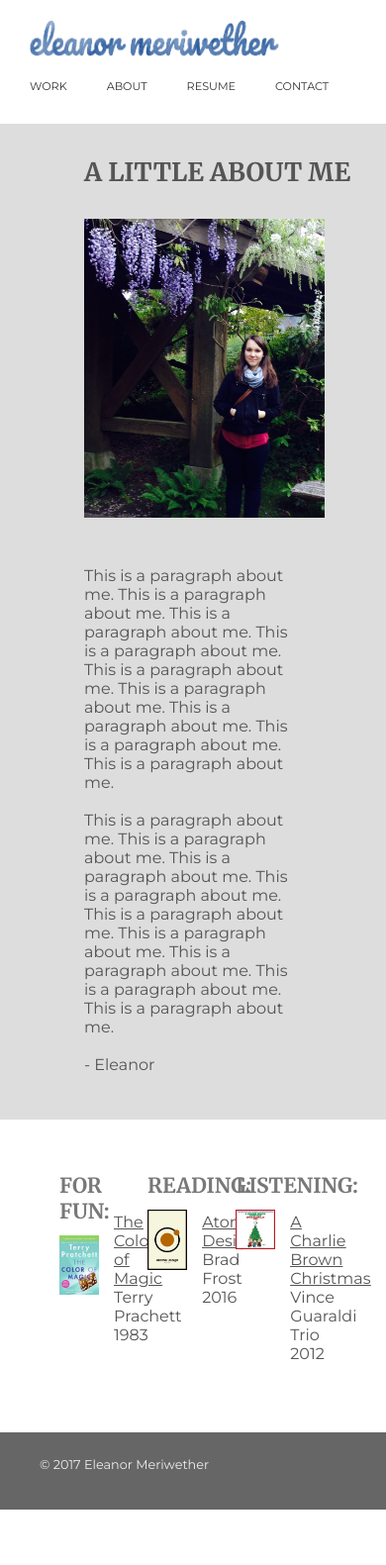
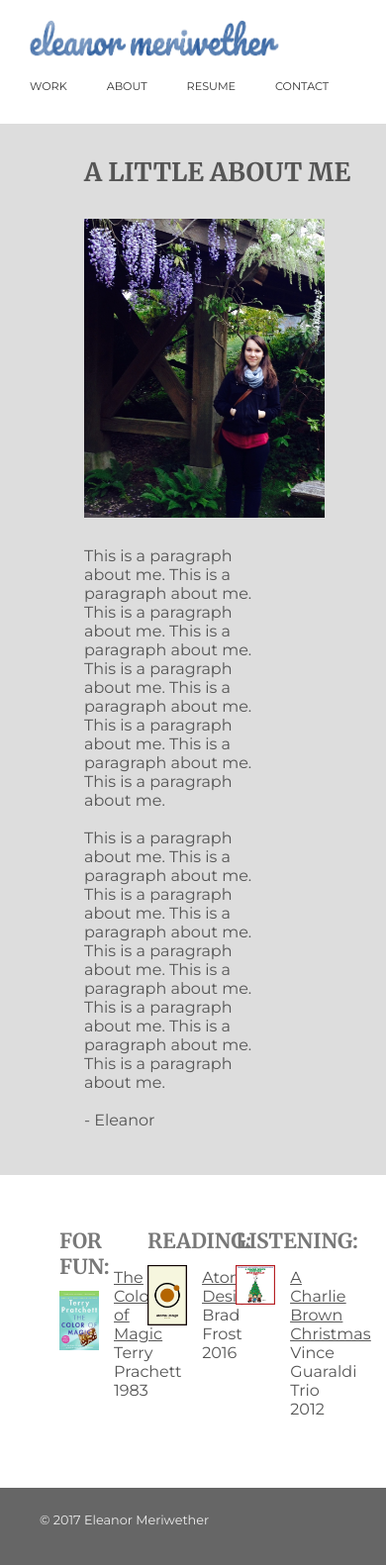
Before and after one commit to emeriwether/emeriwether.github.io, a Jekyll site: the page built from about.html, in a window 390 px wide. Shown: the whole page at 99% size. Built offline with Jekyll 4.4.1, drawn with Linux system fonts in a browser that asks for light colours; nearby versions of some CDN libraries; before the commit the page ends 1525 px from its top, so only the background shows below that.

Commit message:
adjust spacing for about me main for media query 842

```diff
--- a/css/styles.css
+++ b/css/styles.css
@@ -157,7 +157,7 @@ MEDIA QUERIES
 @media screen and (max-width: 842px) {
     /* Main */
     section.main article div { width: 100%; }
-    section.main article div p { padding-right: 60px; padding-top: 20px; }
+    section.main article div p { padding-right: 80px; padding-top: 0; }
 }
 
 /* Phones (works for 347-475 width) */
```
